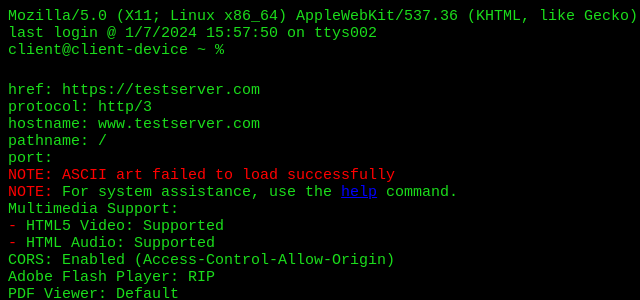
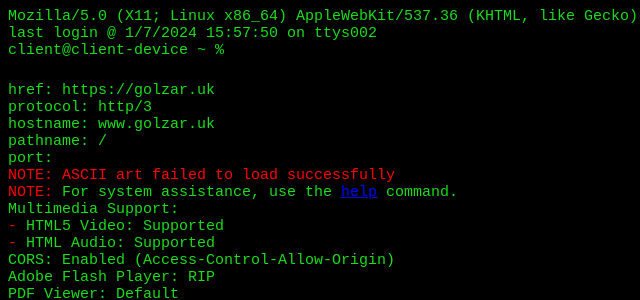
Before and after one commit to CCitizenn/webnew, a plain HTML site: page index.html in a window 1280 px wide. Shown: the top 300 px of the page, 0-640 px from the left. Drawn offline with Linux system fonts and the light colour scheme.

Commit message:
Update index.html

```diff
--- a/index.html
+++ b/index.html
@@ -12,9 +12,9 @@
             <p id="content" style="margin: 0; padding-top: 0;"></p>
         </div>
         <p style="margin: 0; padding-top: 0;">client@client-device ~ % </p><br>
-        <p>href: https://testserver.com</p>
+        <p>href: https://golzar.uk</p>
             <p>protocol: http/3</p>
-            <p>hostname: www.testserver.com</p>
+            <p>hostname: www.golzar.uk</p>
             <p>pathname: /</p>
             <p>port: </p>
             <p><span class="red">NOTE: ASCII art failed to load successfully</span></p>
```
